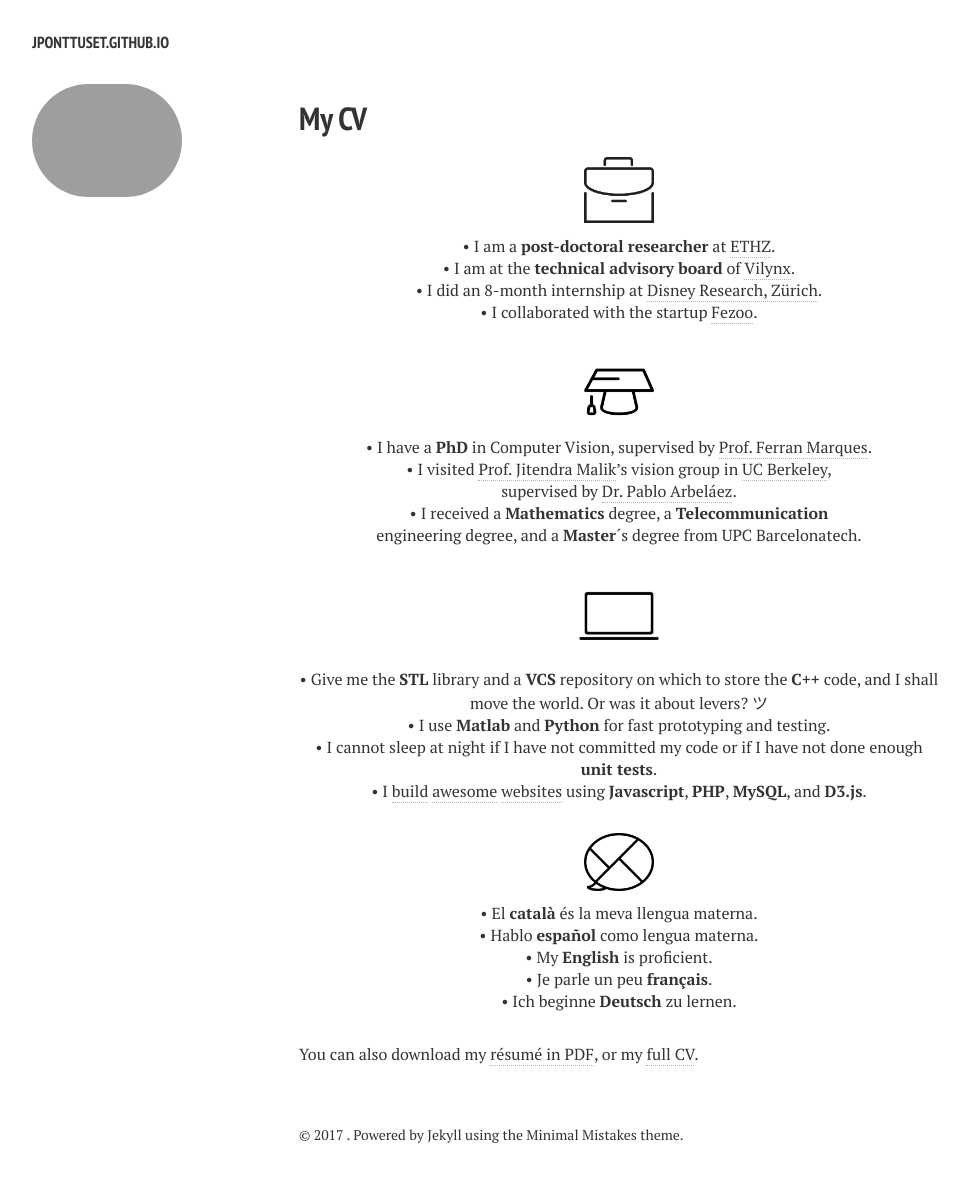
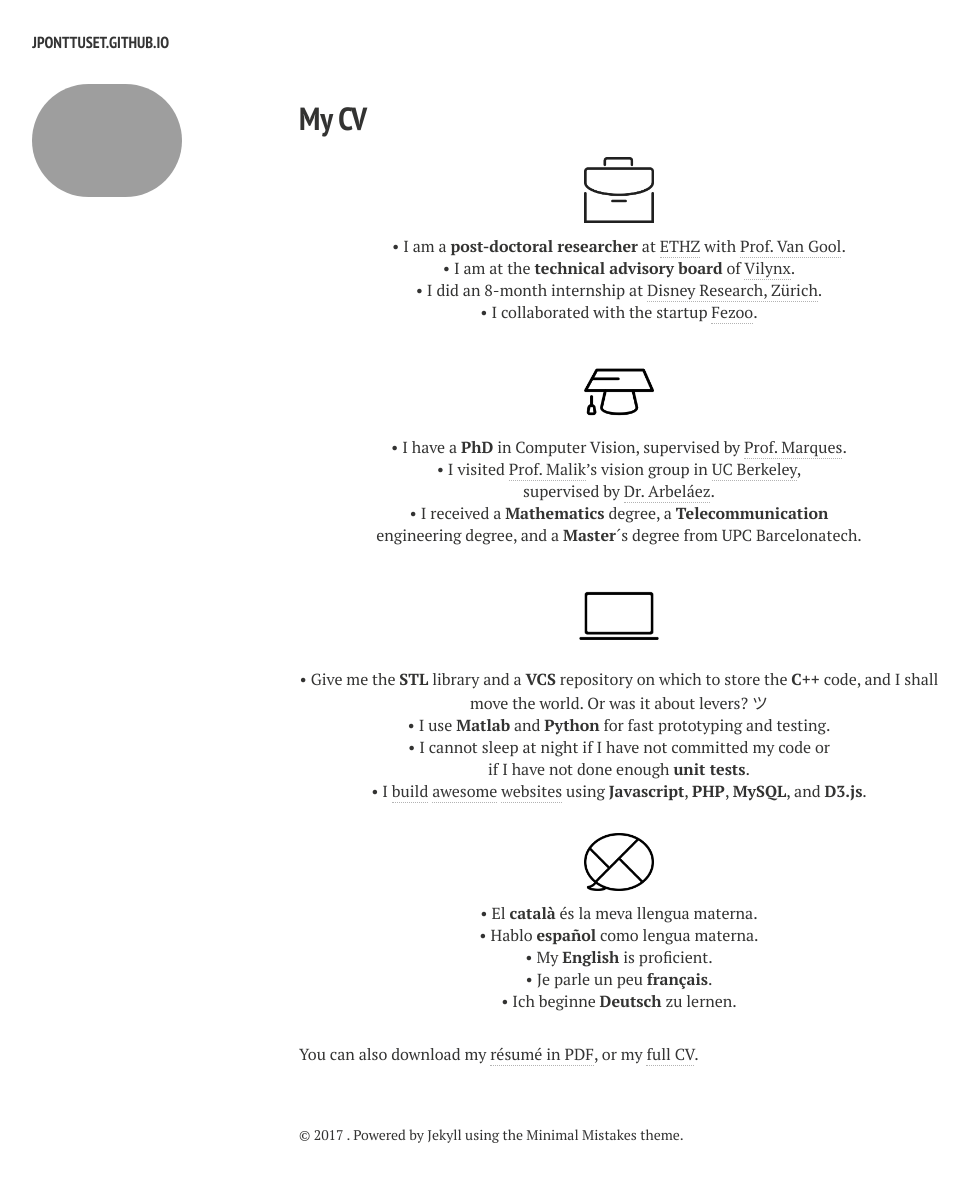
Before and after one commit to jponttuset/jponttuset.github.io, a Jekyll site: the page built from cv.md, in a window 1280 px wide. Shown: the whole page, without its empty margins (21-990 px from the left). Built offline with Jekyll 4.4.1, drawn with Linux system fonts in a browser that asks for light colours; nearby versions of some CDN libraries.

Commit message:
- Updating CV

```diff
--- a/_layouts/cv.html
+++ b/_layouts/cv.html
@@ -45,21 +45,21 @@
     <h1>{{ page.title }}</h1>
     <div class="article-wrap">
     <p align="center" class=bottom-small><img src="{{ site.url }}/images/CV/business.png" alt="Work Experience" width="70" height="70"></p>
-    <p align="center">&#8226 I am a <strong>post-doctoral researcher</strong> at <a href="http://www.vision.ee.ethz.ch/index.en.html" target="_blank">ETHZ</a>.</p>
+    <p align="center">&#8226 I am a <strong>post-doctoral researcher</strong> at <a href="http://www.vision.ee.ethz.ch/index.en.html" target="_blank">ETHZ</a> with <a href="http://www.vision.ee.ethz.ch/members/get_member.cgi?id=1" target="_blank">Prof. Van Gool</a>.</p>
     <p align="center">&#8226 I am at the <strong>technical advisory board</strong> of <a href="http://www.vilynx.com/index.html" target="_blank">Vilynx</a>.</p>
     <p align="center">&#8226 I did an 8-month internship at <a href="http://www.disneyresearch.com/research-labs/disney-research-zurich/" target="_blank">Disney Research, Zürich</a>.</p>
     <p align="center" class="bottom-three">&#8226 I collaborated with the startup <a href="http://fezoo.cat" target="_blank">Fezoo</a>.</p>
 
     <p align="center" class=bottom-small><img src="{{ site.url }}/images/CV/study2.png" alt="Education" width="70" height="70"></p>
-    <p align="center">&#8226 I have a <strong>PhD</strong> in Computer Vision, supervised by <a href="https://imatge.upc.edu/web/ferran" target="_blank">Prof. Ferran Marques</a>.</p>
-    <p align="center">&#8226 I visited <a href="http://www.cs.berkeley.edu/~malik/" target="_blank">Prof. Jitendra Malik</a>’s vision group in <a href="http://www.berkeley.edu" target="_blank">UC Berkeley</a>,<br>supervised by <a href="http://www.cs.berkeley.edu/~arbelaez/index.html" target="_blank">Dr. Pablo Arbeláez</a>.</p>
+    <p align="center">&#8226 I have a <strong>PhD</strong> in Computer Vision, supervised by <a href="https://imatge.upc.edu/web/ferran" target="_blank">Prof. Marques</a>.</p>
+    <p align="center">&#8226 I visited <a href="http://www.cs.berkeley.edu/~malik/" target="_blank">Prof. Malik</a>’s vision group in <a href="http://www.berkeley.edu" target="_blank">UC Berkeley</a>,<br>supervised by <a href="http://www.cs.berkeley.edu/~arbelaez/index.html" target="_blank">Dr. Arbeláez</a>.</p>
     <p align="center" class="bottom-three">&#8226 I received a <strong>Mathematics</strong> degree, a <strong>Telecommunication</strong><br>engineering degree, and a <strong>Master</strong>´s degree from UPC Barcelonatech</a>.</p>
 
     <p align="center" class=bottom-small><img src="{{ site.url }}/images/CV/computer2.png" alt="Computer Skills" width="80" height="80"></p>
     <p align="center">&#8226 Give me the <strong>STL</strong> library and a <strong>VCS</strong> repository on which to store the <strong>C++</strong> code, and I shall move the world. Or was it about levers? &#12484;</p>
     <p align="center">&#8226 I use <strong>Matlab</strong> and <strong>Python</strong> for fast prototyping and testing.</p>
-    <p align="center">&#8226 I cannot sleep at night if I have not committed my code or if I have not done enough <strong>unit tests</strong>.</p>
-    <p align="center" class="bottom-three">&#8226 I <a href="http://goo.gl/XbK9qN" target="_blank">build</a> <a href="https://goo.gl/mVYQc1" target="_blank">awesome</a> <a href="http://goo.gl/znGIVM" target="_blank">websites</a> using <strong>Javascript</strong>, <strong>PHP</strong>, <strong>MySQL</strong>, and <strong>D3.js</strong>.</p>
+    <p align="center">&#8226 I cannot sleep at night if I have not committed my code or<br>if I have not done enough <strong>unit tests</strong>.</p>
+    <p align="center" class="bottom-three">&#8226 I <a href="http://goo.gl/XbK9qN" target="_blank">build</a> <a href="http://www.vision.ee.ethz.ch/~cvlsegmentation/" target="_blank">awesome</a> <a href="http://davischallenge.org" target="_blank">websites</a> using <strong>Javascript</strong>, <strong>PHP</strong>, <strong>MySQL</strong>, and <strong>D3.js</strong>.</p>
 
     <p align="center" class=bottom-small><img src="{{ site.url }}/images/CV/talk.png" alt="Languages" width="70" height="70"></p>
     <p align="center">&#8226 El <strong>català</strong> és la meva llengua materna.</p>
```
